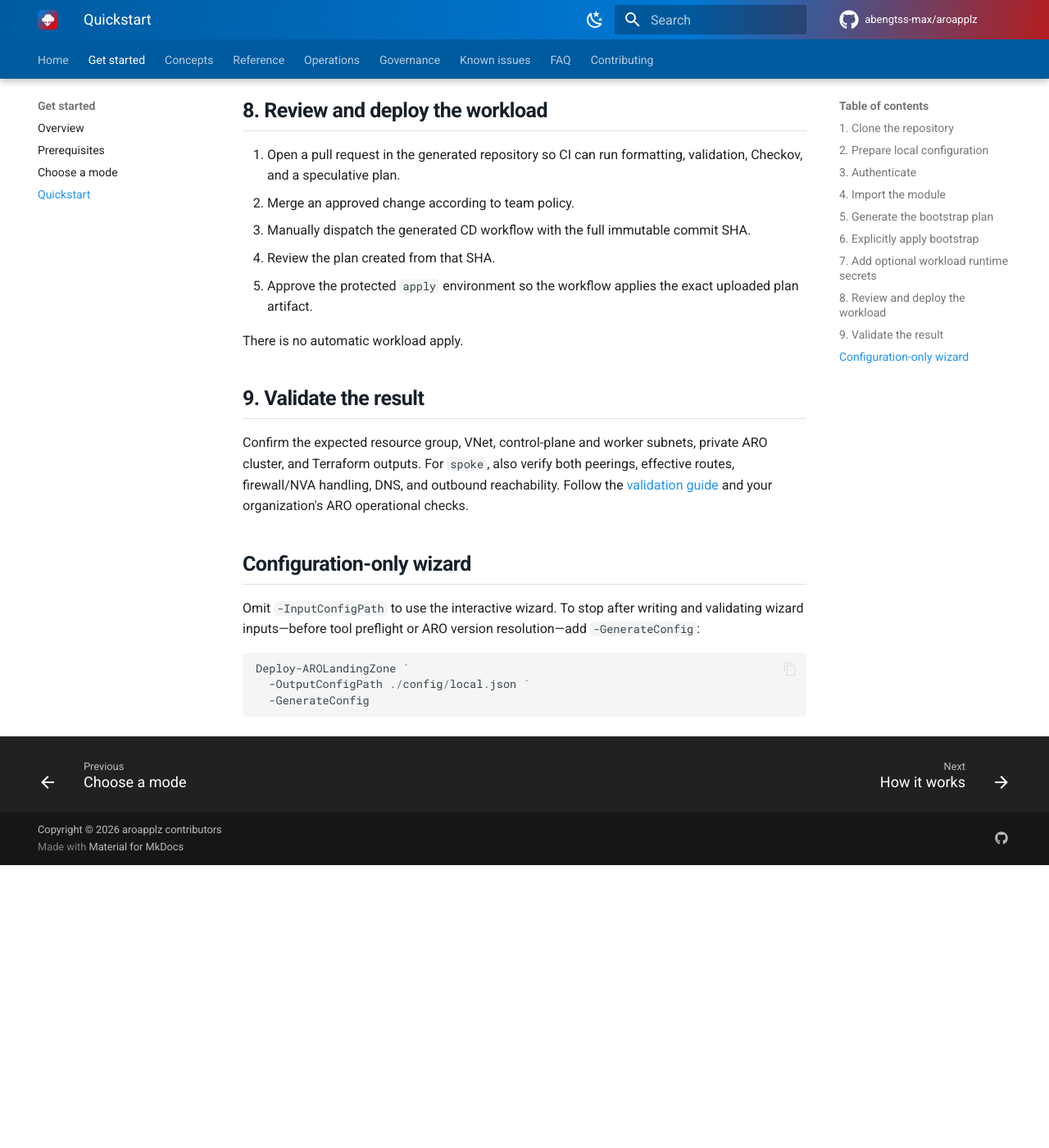
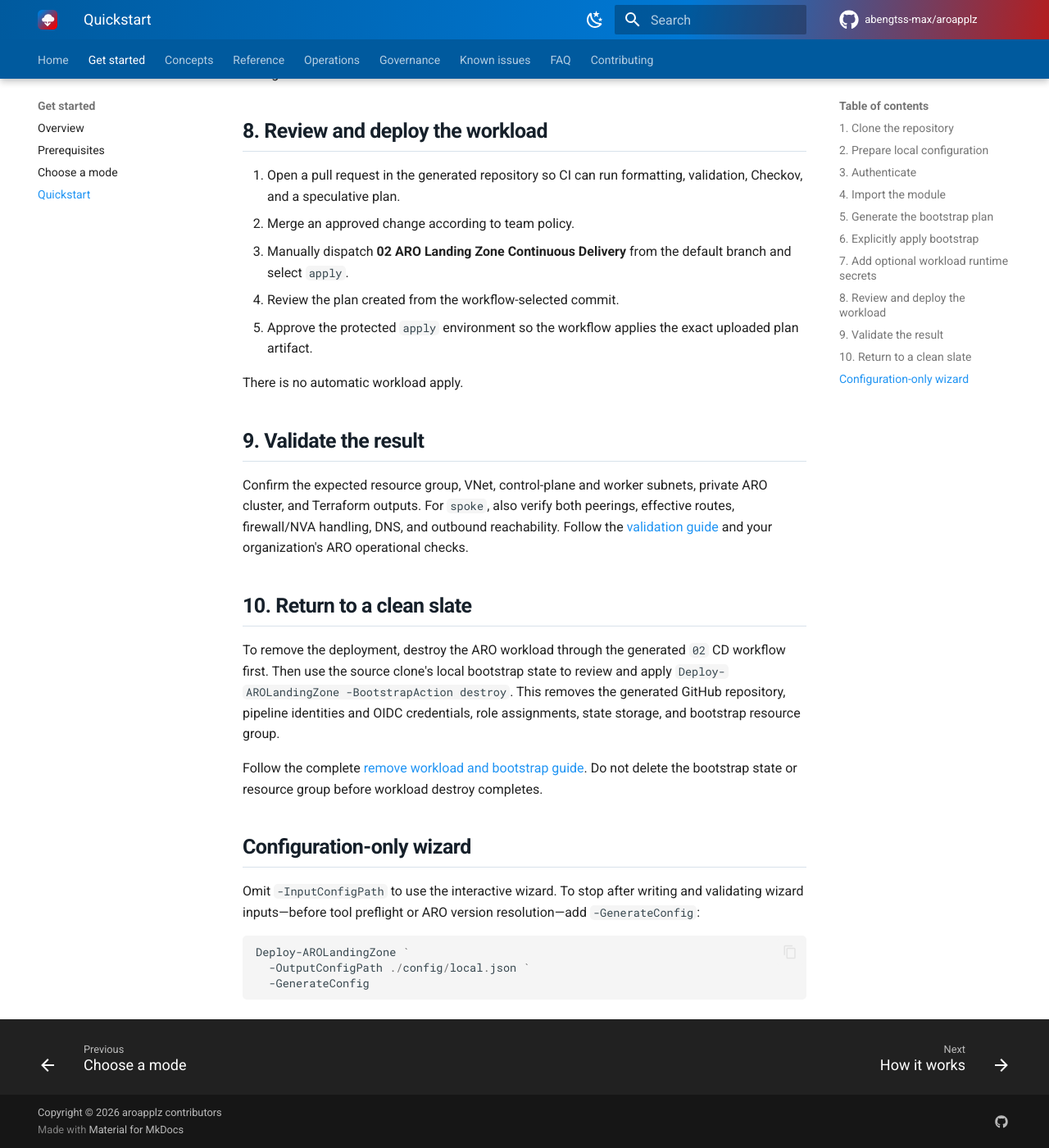
Before and after one commit to abengtss-max/aroapplz, an MkDocs documentation site: the page built from docs/get-started/quickstart.md, in a window 1280 px wide and 1400 px high, scrolled down 4701 px. Shown: the whole window at 82% size. Built offline with MkDocs 1.6.1 and Material for MkDocs 9.7.7, drawn with Linux system fonts in a browser that asks for light colours; comment, search, counter and statistics services are not loaded; before the commit the page ends 5756 px from its top, so only the background shows below that; some of the changed text lies outside the part shown.

Commit message:
feat: add plan-first clean-slate teardown

```diff
--- a/docs/get-started/quickstart.md
+++ b/docs/get-started/quickstart.md
@@ -69,7 +69,7 @@ Create a classic PAT for the target GitHub owner with these scopes:
 | `workflow` | Always | Writes the generated workflow files below `.github/workflows` |
 | `read:org` | Organization target | Reads organization context and membership while managing an organization-owned repository |
 
-No `admin:org`, `delete_repo`, `packages`, or Azure permission is required by the documented bootstrap. The token owner must independently have permission to create private repositories for the configured user or organization and administer the created repository. A PAT cannot grant privileges that its owner does not have.
+No `admin:org`, `delete_repo`, `packages`, or Azure permission is required to create or update bootstrap. The token owner must independently have permission to create private repositories for the configured user or organization and administer the created repository. A PAT cannot grant privileges that its owner does not have. Later bootstrap teardown requires `delete_repo` because it deletes the generated repository; follow the [clean-slate removal guide](../operations/cleanup.md).
 
 If the target is an organization, authorize the token for SAML SSO when required and ensure organization policy permits PAT access and repository creation.
 
@@ -156,8 +156,8 @@ GitHub and ARO both use user-assigned managed identities. There is no ARO client
 
 1. Open a pull request in the generated repository so CI can run formatting, validation, Checkov, and a speculative plan.
 2. Merge an approved change according to team policy.
-3. Manually dispatch the generated CD workflow with the full immutable commit SHA.
-4. Review the plan created from that SHA.
+3. Manually dispatch **02 ARO Landing Zone Continuous Delivery** from the default branch and select `apply`.
+4. Review the plan created from the workflow-selected commit.
 5. Approve the protected `apply` environment so the workflow applies the exact uploaded plan artifact.
 
 There is no automatic workload apply.
@@ -165,6 +165,12 @@ There is no automatic workload apply.
 ## 9. Validate the result
 
 Confirm the expected resource group, VNet, control-plane and worker subnets, private ARO cluster, and Terraform outputs. For `spoke`, also verify both peerings, effective routes, firewall/NVA handling, DNS, and outbound reachability. Follow the [validation guide](../operations/validation.md) and your organization's ARO operational checks.
+
+## 10. Return to a clean slate
+
+To remove the deployment, destroy the ARO workload through the generated `02` CD workflow first. Then use the source clone's local bootstrap state to review and apply `Deploy-AROLandingZone -BootstrapAction destroy`. This removes the generated GitHub repository, pipeline identities and OIDC credentials, role assignments, state storage, and bootstrap resource group.
+
+Follow the complete [remove workload and bootstrap guide](../operations/cleanup.md). Do not delete the bootstrap state or resource group before workload destroy completes.
 
 ## Configuration-only wizard
 
--- a/mkdocs.yml
+++ b/mkdocs.yml
@@ -31,6 +31,7 @@ nav:
   - Operations:
       - Day-2 operations: operations/day2.md
       - Validation: operations/validation.md
+      - Remove workload and bootstrap: operations/cleanup.md
   - Governance:
       - ALZ corporate policy: governance/alz-corp-policy.md
   - Known issues: known-issues.md
```
Also changed, not shown: README.md (+1 -1 lines), docs/operations/cleanup.md (added, +132 -0 lines), docs/operations/day2.md (+2 -0 lines), 3 other files.
